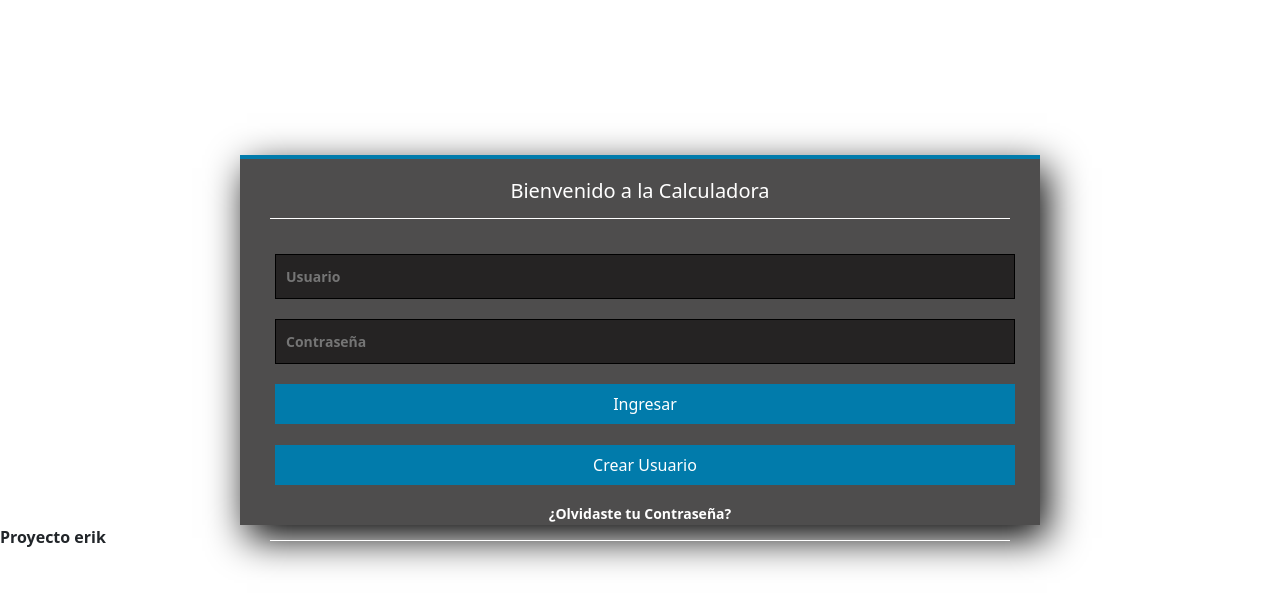
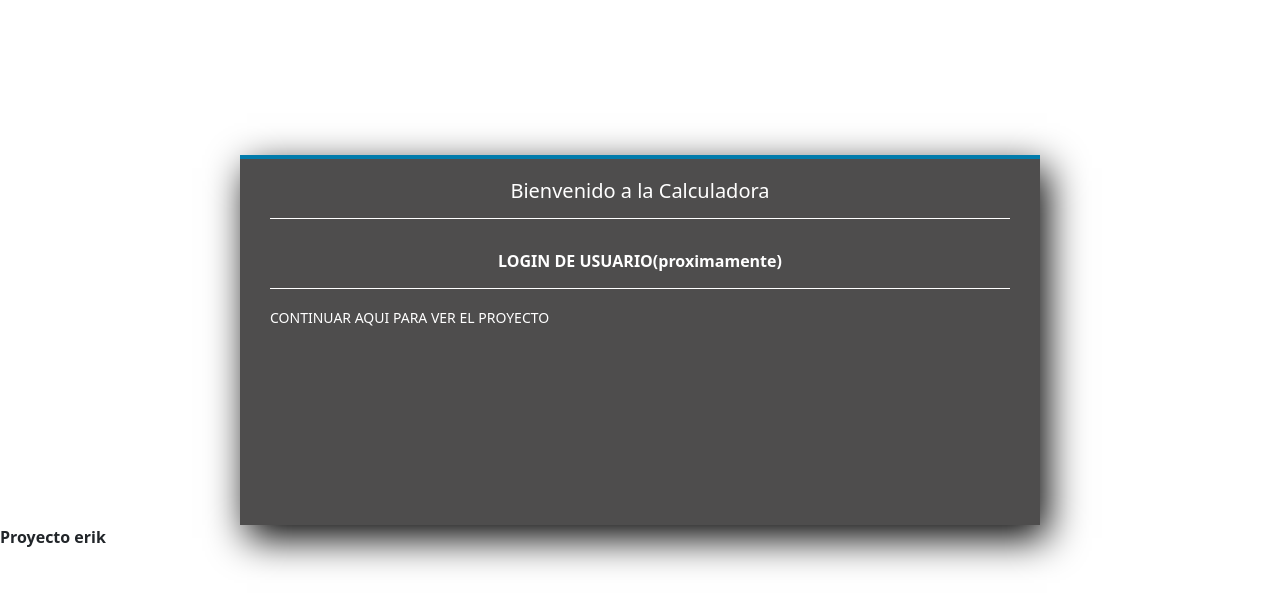
Before and after one commit to ErikCasares/ProyectoFinal-Casares, a plain HTML site: page index.html in a window 1280 px wide. Shown: the part 137-744 px from the top of the page. Drawn offline with nearby package versions, Linux system fonts and the light colour scheme.

Commit message:
entrega lista

```diff
--- a/index.html
+++ b/index.html
@@ -65,12 +65,11 @@
                 <h1 id="titulo">Calculadora de ahorro</h1>
                     <section class="form-login">
                         <h5>Bienvenido a la Calculadora</h5>
-                        <input class="controls" id="user" type="text" name="usuario" value="" placeholder="Usuario">
-                        <input class="controls" id="pass" type="password" name="contrasena" value="" placeholder="Contraseña">
-                        <input class="btn-ingresar" id="btn_ingresar" type="submit" name="" value="Ingresar">
-                        <input class="btn-crear" id="btn_crear" type="submit" value="Crear Usuario">
-                        <p><a href="#">¿Olvidaste tu Contraseña?</a></p>
 
+                        <div>
+                        <p>LOGIN DE USUARIO(proximamente)</p>
+                        <a href="./pages/calculadora.html">CONTINUAR AQUI PARA VER EL PROYECTO</a>
+                        </div>
                     </section>
                 <p>Proyecto erik</p>
             </div>
```
